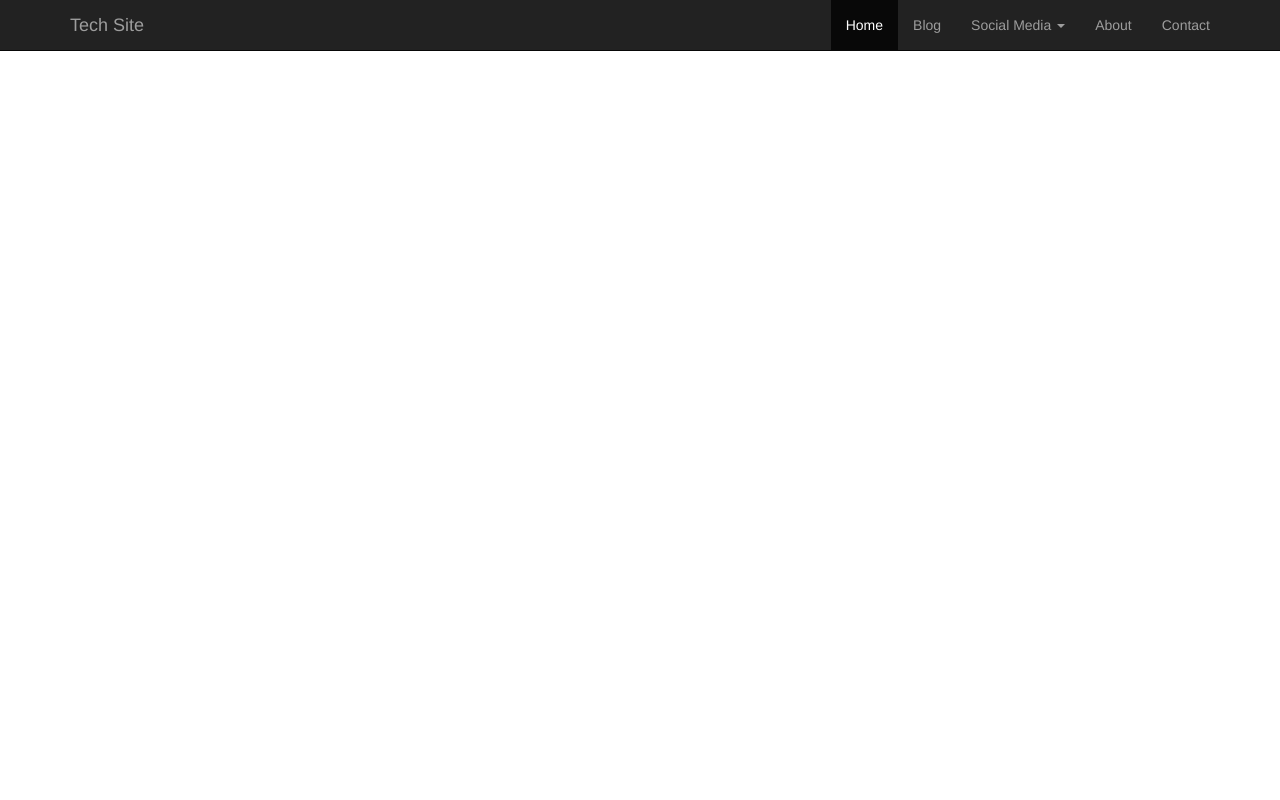
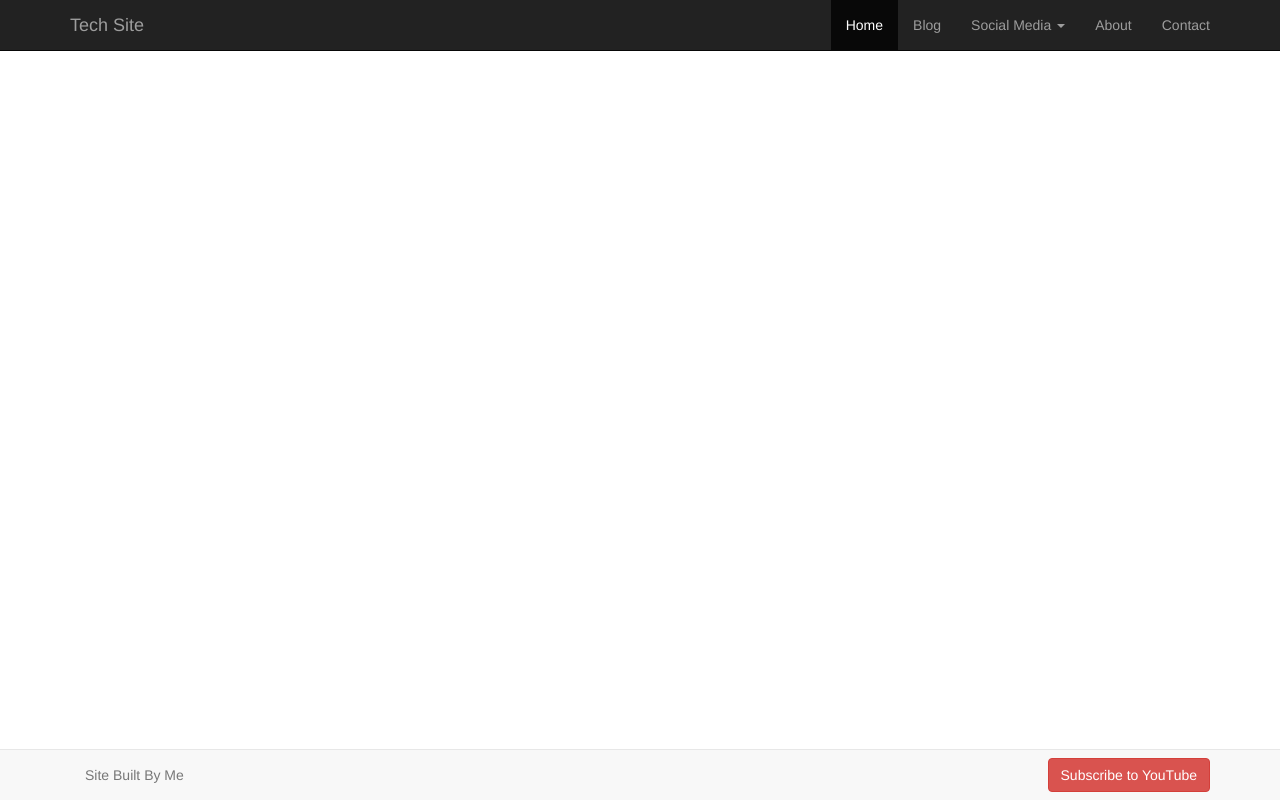
Before and after one commit to luik/mnBootstrapExamples, a plain HTML site: page example3/index.html in a window 1280 px wide. Drawn offline with nearby package versions, Linux system fonts and the light colour scheme.

Commit message:
add footer

```diff
--- a/example3/index.html
+++ b/example3/index.html
@@ -41,6 +41,13 @@
 			</div>
 		</div>
 
+		<div class="navbar navbar-default navbar-fixed-bottom">
+			<div class="container">
+				<p class="navbar-text">Site Built By Me</p>
+				<a href="#" class="navbar-btn btn-danger btn pull-right">Subscribe to YouTube</a>
+			</div>
+		</div>
+
 		<script src="http://code.jquery.com/jquery-1.11.3.min.js"></script>
 		<script src="js/bootstrap.js"></script>
 		<script src="js/scripts.js"></script>
```
